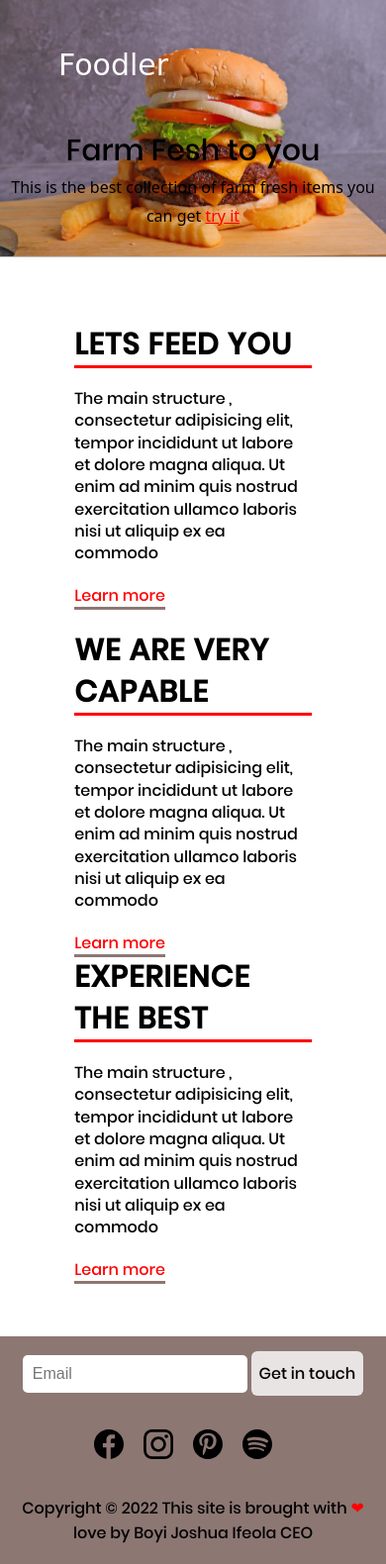
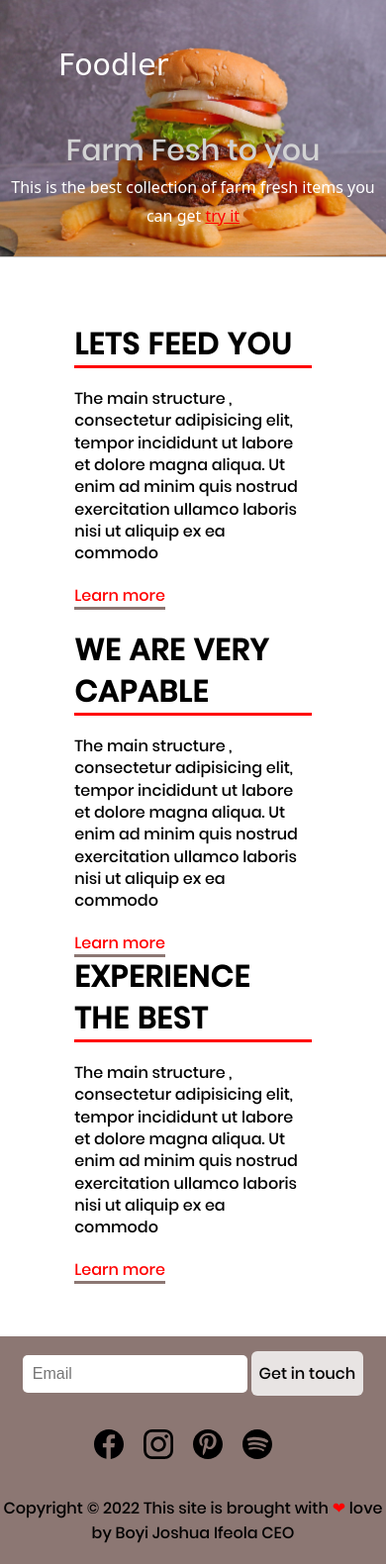
Before and after one commit to Joshua357954/foodle-app, a plain HTML site: page index.html in a window 390 px wide. Shown: the whole page at 99% size. Drawn offline with Linux system fonts and the light colour scheme.

Commit message:
3rd commit

```diff
--- a/style.css
+++ b/style.css
@@ -1,3 +1,4 @@
+
 *{
 	margin: 0;
 	padding:0;
@@ -58,12 +59,14 @@ header{
 
 header .text-box{
 	text-align: center;
+	color: white;
 	margin-top: 40px;
 	width: 400px;
 }
 
 header .text-box .title{
 	font-size: 40px;
+	color:lightgray;
 }
 
 header .text-box .sub-title{
@@ -267,6 +270,6 @@ main{
 	}
 
 	.footer{
-		padding: 15px 10px;
+		padding: 15px 2px;
 	}
 }
```
